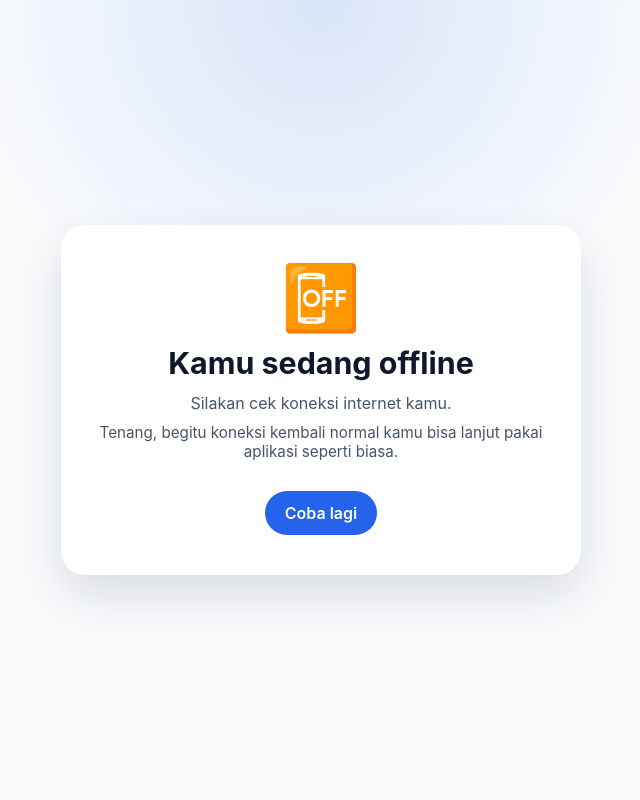
After one commit to dnear/finance-app, a Flask app: page /offline in a window 1280 px wide. The commit adds this page. Shown: the whole page, without its empty margins (319-959 px from the left). Run offline with Flask 3, Linux system fonts and the light colour scheme.

Commit message:
upgrade PWA

```diff
--- a/app.py
+++ b/app.py
@@ -269,7 +269,12 @@ def logout():
     logout_user()
     return redirect(url_for('login'))
 
+@app.route('/offline')
+def offline():
+    return render_template('offline.html')
+
 @app.route('/')
+@app.route('/dashboard')
 @login_required
 def dashboard():
     selected_month = request.args.get('month')
--- /dev/null
+++ b/templates/offline.html
@@ -0,0 +1,96 @@
+<!DOCTYPE html>
+<html lang="id">
+<head>
+  <meta charset="UTF-8">
+  <meta name="viewport" content="width=device-width, initial-scale=1.0">
+  <title>Offline</title>
+  <style>
+    :root {
+      color-scheme: light dark;
+      --bg: #f8fafc;
+      --card: #ffffff;
+      --text: #0f172a;
+      --muted: #475569;
+      --accent: #2563eb;
+      --shadow: 0 20px 45px rgba(15, 23, 42, 0.12);
+    }
+
+    @media (prefers-color-scheme: dark) {
+      :root {
+        --bg: #0f172a;
+        --card: #1e293b;
+        --text: #e2e8f0;
+        --muted: #cbd5e1;
+        --accent: #60a5fa;
+        --shadow: 0 20px 45px rgba(2, 6, 23, 0.45);
+      }
+    }
+
+    * {
+      box-sizing: border-box;
+    }
+
+    body {
+      margin: 0;
+      min-height: 100vh;
+      display: grid;
+      place-items: center;
+      padding: 24px;
+      font-family: Inter, Arial, sans-serif;
+      background: radial-gradient(circle at top, rgba(37, 99, 235, 0.14), transparent 35%), var(--bg);
+      color: var(--text);
+      text-align: center;
+    }
+
+    .offline-card {
+      width: 100%;
+      max-width: 520px;
+      background: var(--card);
+      border-radius: 24px;
+      padding: 40px 28px;
+      box-shadow: var(--shadow);
+    }
+
+    .offline-icon {
+      font-size: 4rem;
+      line-height: 1;
+      margin-bottom: 16px;
+    }
+
+    h2 {
+      margin: 0 0 12px;
+      font-size: 1.9rem;
+    }
+
+    p {
+      margin: 0 0 10px;
+      color: var(--muted);
+      font-size: 1rem;
+    }
+
+    .hint {
+      font-size: 0.95rem;
+    }
+
+    .retry-btn {
+      display: inline-block;
+      margin-top: 20px;
+      padding: 12px 20px;
+      border-radius: 999px;
+      background: var(--accent);
+      color: #fff;
+      text-decoration: none;
+      font-weight: 600;
+    }
+  </style>
+</head>
+<body>
+  <main class="offline-card">
+    <div class="offline-icon" aria-hidden="true">📴</div>
+    <h2>Kamu sedang offline</h2>
+    <p>Silakan cek koneksi internet kamu.</p>
+    <p class="hint">Tenang, begitu koneksi kembali normal kamu bisa lanjut pakai aplikasi seperti biasa.</p>
+    <a class="retry-btn" href="/">Coba lagi</a>
+  </main>
+</body>
+</html>
```
Also changed, not shown: static/js/sw.js (+25 -16 lines), templates/base.html (+2 -2 lines), static/icons/icon-192.png (added), static/icons/icon-512.png (added), static/manifest.json.
